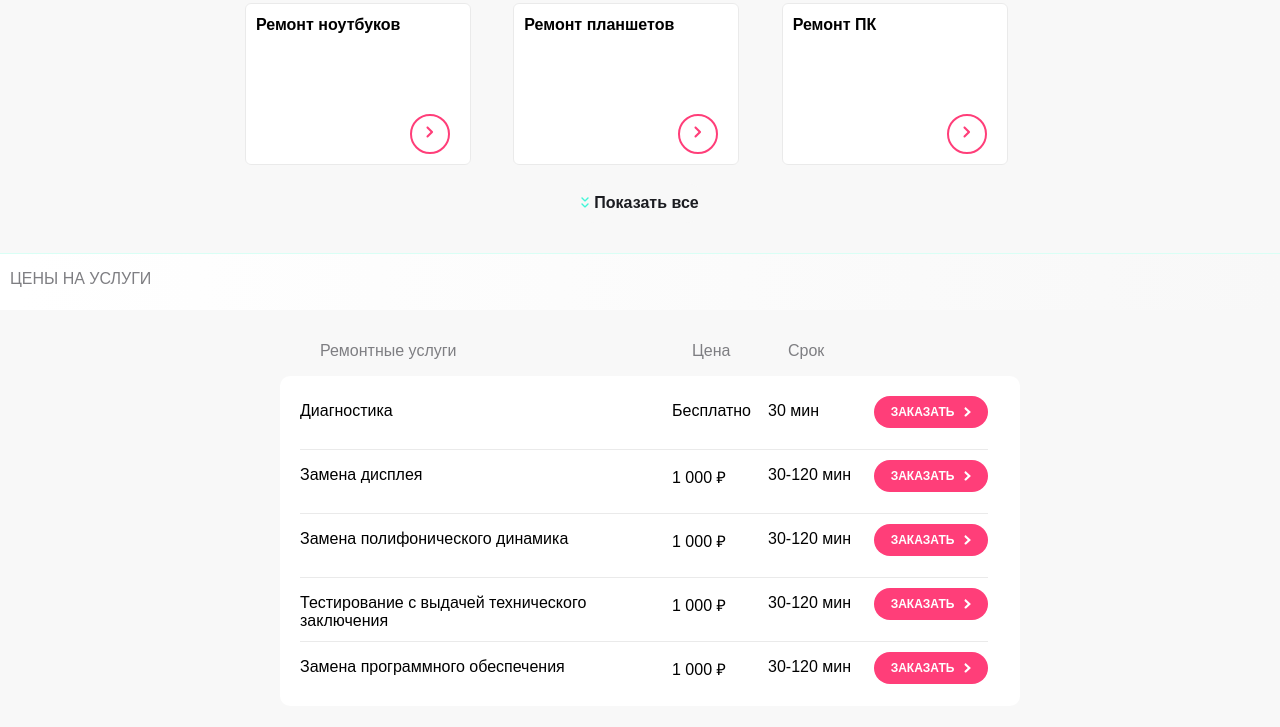
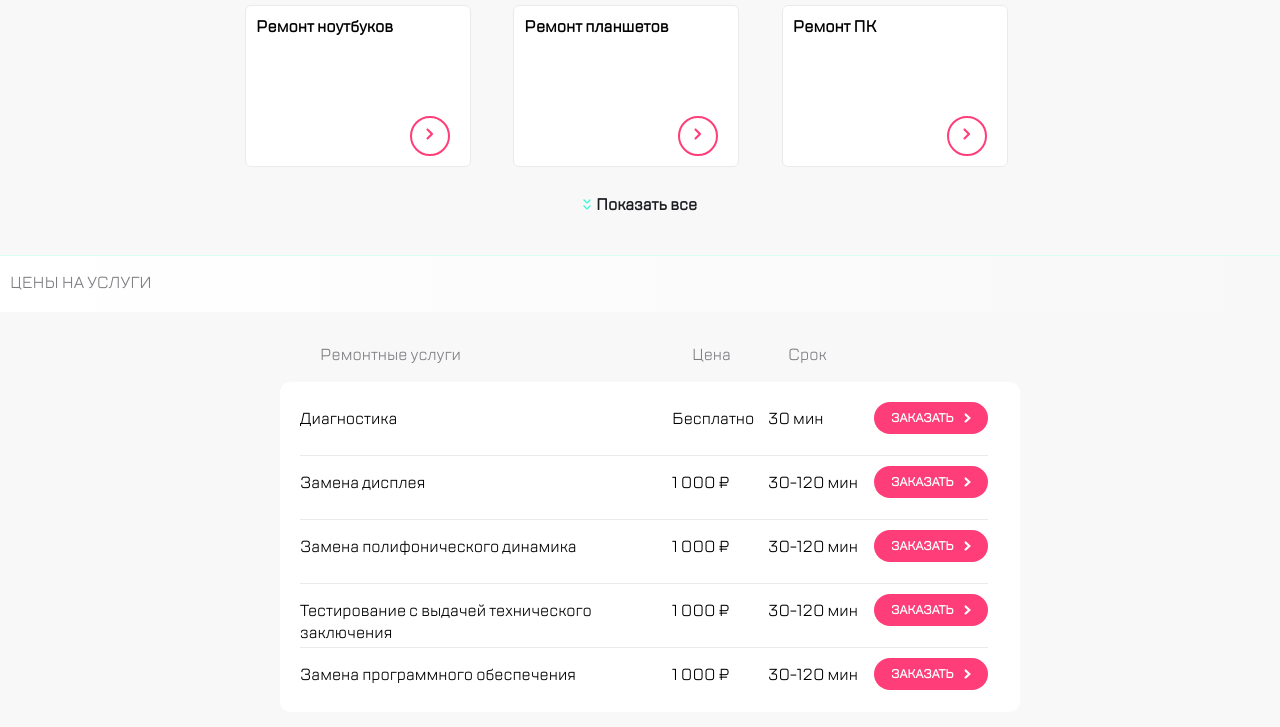
Before and after one commit to GeorgiySid/FinalWebPack, a plain HTML site: page index.html in a window 1280 px wide. Shown: the part 1036-1763 px from the top of the page. Drawn offline with nearby package versions, Linux system fonts and the light colour scheme; the site is published under a folder, as on GitHub Pages, so addresses that start at the root find nothing.

Commit message:
Update style.css

```diff
--- a/style.css
+++ b/style.css
@@ -1,7 +1,7 @@
 @font-face {
   font-family: 'TT Lakes';
   font-display: swap;
-  src: url(/fonts/TTLakes-Regular.ttf) format("ttf"), url(/fonts/TTLakes-Regular.woff) format("woff"), url(/fonts/TTLakes-Medium.ttf) format("ttf"), url(/fonts/TTLakes-Medium.woff) format("woff"), url(/fonts/TTLakes-Bold.ttf) format("ttf"), url(/fonts/TTLakes-Bold.woff) format("woff");
+  src: url(./fonts/TTLakes-Regular.ttf) format("ttf"), url(./fonts/TTLakes-Regular.woff) format("woff"), url(./fonts/TTLakes-Medium.ttf) format("ttf"), url(./fonts/TTLakes-Medium.woff) format("woff"), url(./fonts/TTLakes-Bold.ttf) format("ttf"), url(./fonts/TTLakes-Bold.woff) format("woff");
   font-weight: 400;
   font-style: normal; }
 
```
